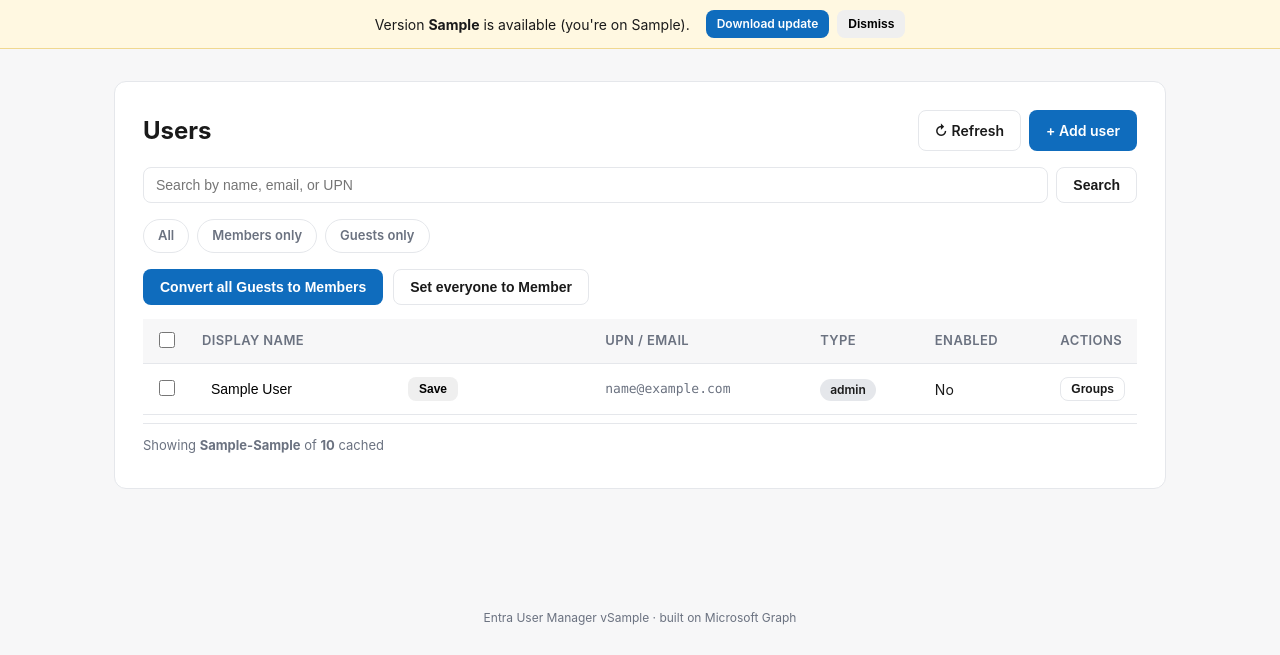
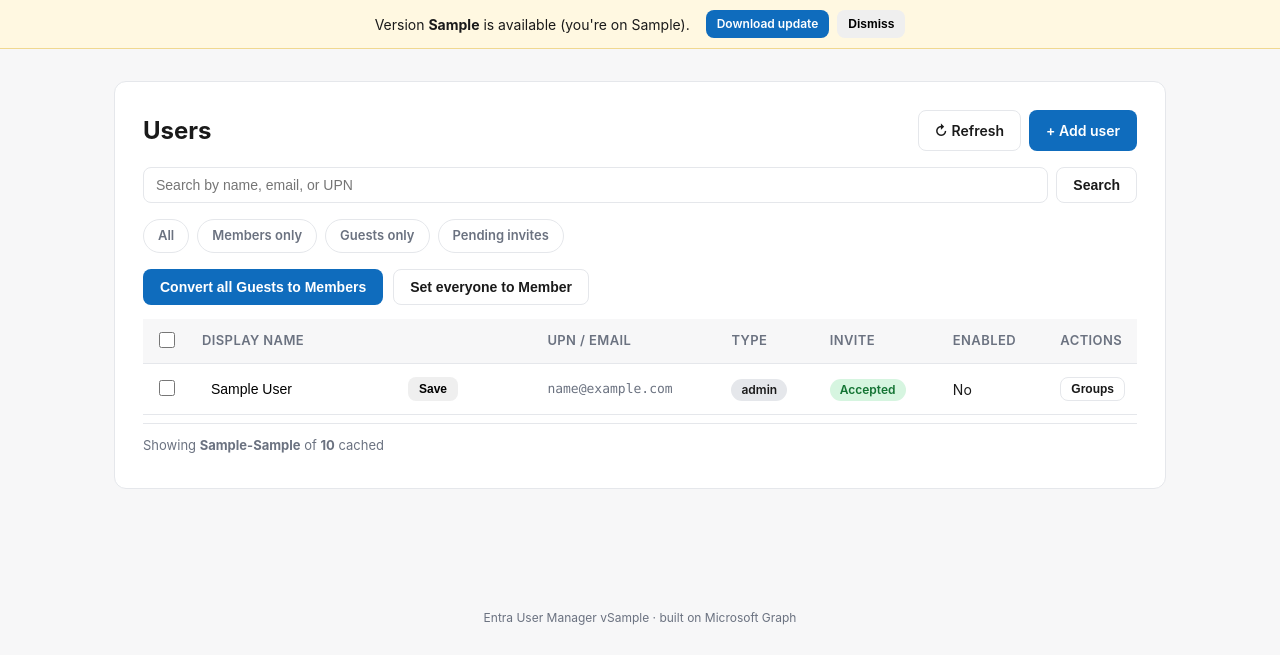
Before and after one commit to FatalThomas/VivaMaster, a Python web app: template kfc_entra/templates/users_list.html in a window 1280 px wide. Shown: the part 62-717 px from the top of the page. Run offline with Jinja, Linux system fonts and the light colour scheme; the template is opened without the code that fills it: most values are stand-ins (such as "Sample title", 1, 10 or a date in 2020).

Commit message:
Show B2B invitation status on the Users page
Onboarding visibility: every user row now has an "Invite" column
showing where they are in the B2B redemption flow:

  - "Pending"  (amber) - invitation emailed, not yet accepted
  - "Accepted" (green) - the user has redeemed the invite and
                          signed in at least once
  - em-dash             - native account, never invited

Plus a "Pending invites" filter chip next to All / Members / Guests
that runs the same externalUserState eq 'PendingAcceptance' Graph
filter the Re-invites scan uses, so the two views always agree -
check who's outstanding on the Users page, then fire the Re-invites
flow to nudge them.

Wiring: externalUserState added to every user $select in
graph_client.py (list, get, by-type, search, batch email-lookup),
where it was previously only fetched by the Re-invites queries.

Bumps to v2.1.2.

https://claude.ai/code/session_01AKCxBvJWekye9eW5KmzPqm

```diff
--- a/kfc_entra/static/css/styles.css
+++ b/kfc_entra/static/css/styles.css
@@ -384,6 +384,8 @@ a:hover { text-decoration: underline; }
 }
 .badge-member { background: #d6f5e0; color: var(--ok); }
 .badge-guest  { background: #fde7c8; color: var(--warn); }
+.badge-pending  { background: #fff2c3; color: var(--warn); }
+.badge-accepted { background: #d6f5e0; color: var(--ok); }
 
 .empty {
   text-align: center;
--- a/kfc_entra/templates/users_list.html
+++ b/kfc_entra/templates/users_list.html
@@ -27,6 +27,9 @@
        href="{{ url_for('main.users_list', type='members', q=search or None) }}">Members only</a>
     <a class="chip {{ 'chip-active' if type_filter == 'guests' else '' }}"
        href="{{ url_for('main.users_list', type='guests', q=search or None) }}">Guests only</a>
+    <a class="chip {{ 'chip-active' if type_filter == 'pending' else '' }}"
+       href="{{ url_for('main.users_list', type='pending', q=search or None) }}"
+       title="Guests whose invitation email hasn't been accepted yet">Pending invites</a>
   </div>
 
   <div class="bulk-actions-row">
@@ -46,6 +49,7 @@
         <th>Display name</th>
         <th>UPN / Email</th>
         <th>Type</th>
+        <th>Invite</th>
         <th>Enabled</th>
         <th class="actions-col">Actions</th>
       </tr>
@@ -74,6 +78,15 @@
             <span class="badge">{{ u.user_type or 'unknown' }}</span>
           {% endif %}
         </td>
+        <td>
+          {% if u.external_user_state == 'PendingAcceptance' %}
+            <span class="badge badge-pending" title="Invitation sent but not yet accepted">Pending</span>
+          {% elif u.external_user_state == 'Accepted' %}
+            <span class="badge badge-accepted" title="Invitation accepted - user has signed in">Accepted</span>
+          {% else %}
+            <span class="muted" title="Native account - was never invited">&mdash;</span>
+          {% endif %}
+        </td>
         <td>{{ 'Yes' if u.account_enabled else 'No' }}</td>
         <td class="actions-col">
           <div class="row-actions">
@@ -91,7 +104,7 @@
         </td>
       </tr>
       <tr class="user-groups-row" data-user-id="{{ u.id }}" hidden>
-        <td colspan="6">
+        <td colspan="7">
           <div class="user-groups-panel">Loading&hellip;</div>
         </td>
       </tr>
--- a/kfc_entra/version.py
+++ b/kfc_entra/version.py
@@ -3,4 +3,4 @@
 Bump this before tagging a release: the git tag (e.g. v1.0.0) must match
 __version__ ("1.0.0") so the in-app update checker compares correctly.
 """
-__version__ = "2.1.1"
+__version__ = "2.1.2"
```
Also changed, not shown: kfc_entra/graph_client.py (+7 -7 lines), kfc_entra/web.py (+10 -3 lines).
